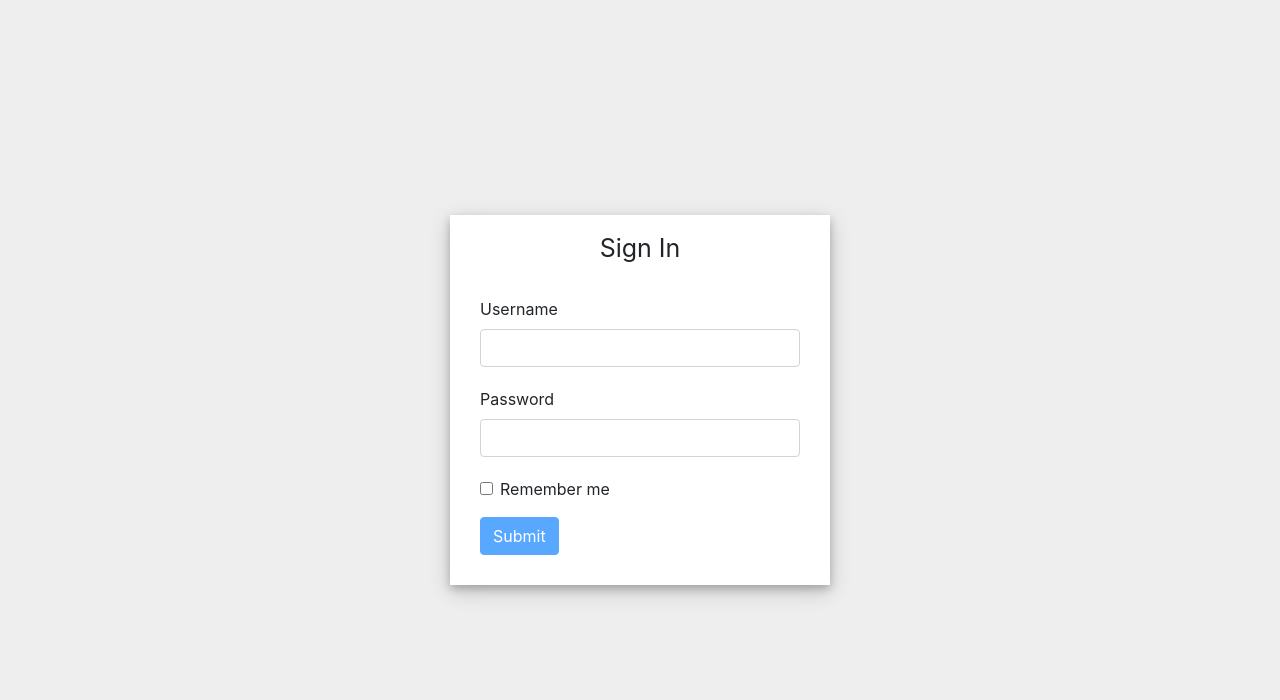
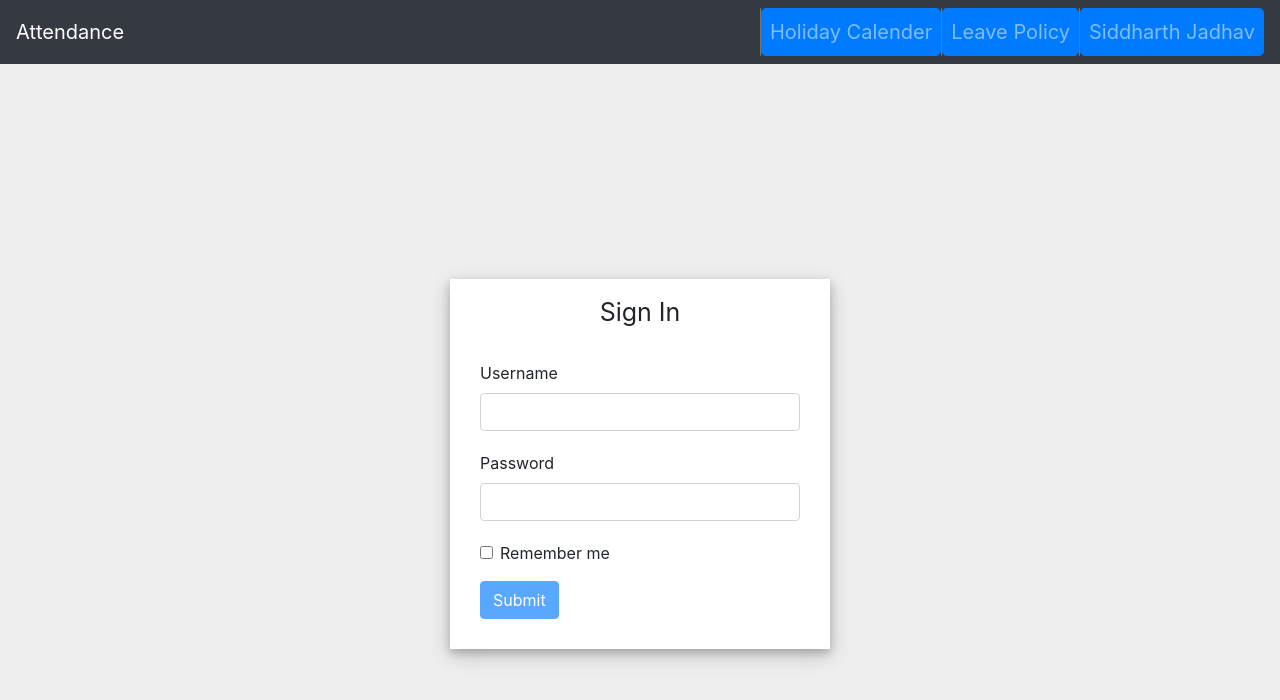
Before and after one commit to siddharthJadhav/AttendanceSystem, an Angular app: page /login in a window 1280 px wide. Shown: the top 700 px of the page. Built offline with nearby package versions, Linux system fonts and the light colour scheme.

Commit message:
add navbar

```diff
--- a/src/app/app.component.html
+++ b/src/app/app.component.html
@@ -1 +1,2 @@
+<app-nav></app-nav>
 <router-outlet></router-outlet>
--- a/src/app/app.module.ts
+++ b/src/app/app.module.ts
@@ -5,10 +5,12 @@ import { AppRoutingModule } from './app-routing.module';
 import { AppComponent } from './app.component';
 import { BrowserAnimationsModule } from '@angular/platform-browser/animations';
 import { HttpClientModule, HttpClient } from '@angular/common/http';
+import { NavComponent } from './components/nav/nav.component';
 
 @NgModule({
   declarations: [
-    AppComponent
+    AppComponent,
+    NavComponent
   ],
   imports: [
     BrowserModule,
--- /dev/null
+++ b/src/app/components/nav/nav.component.html
@@ -0,0 +1,30 @@
+<nav class="navbar navbar-expand-sm bg-dark navbar-dark">
+    <!-- Brand -->
+    <a class="navbar-brand" href="#">Attendance</a>
+
+    <!-- Links -->
+        <ul class="navbar-nav ml-auto">
+            <li class="nav-item">
+              <a class="nav-link btn btn-primary btn-lg">Holiday Calender</a>
+            </li>
+            <li class="nav-item">
+              <a class="nav-link btn btn-primary btn-lg">Leave Policy</a>
+            </li>
+            <li class="nav-item">
+              <a class="nav-link btn btn-primary btn-lg">Siddharth Jadhav</a>
+            </li>
+
+
+      <!-- Dropdown -->
+      <!-- <li class="nav-item dropdown">
+        <a class="nav-link dropdown-toggle" href="#" id="navbardrop" data-toggle="dropdown">
+          Dropdown link
+        </a>
+        <div class="dropdown-menu">
+          <a class="dropdown-item" href="#">Link 1</a>
+          <a class="dropdown-item" href="#">Link 2</a>
+          <a class="dropdown-item" href="#">Link 3</a>
+        </div>
+      </li> -->
+    </ul>
+  </nav>
--- /dev/null
+++ b/src/app/components/nav/nav.component.scss
@@ -0,0 +1,3 @@
+li {
+    border-left: 1px solid #ada2a28f;
+}
--- /dev/null
+++ b/src/app/components/nav/nav.component.ts
@@ -0,0 +1,15 @@
+import { Component, OnInit } from '@angular/core';
+
+@Component({
+  selector: 'app-nav',
+  templateUrl: './nav.component.html',
+  styleUrls: ['./nav.component.scss']
+})
+export class NavComponent implements OnInit {
+
+  constructor() { }
+
+  ngOnInit() {
+  }
+
+}
```
Also changed, not shown: 1 other file (tests, documents, lock files or other folders).
